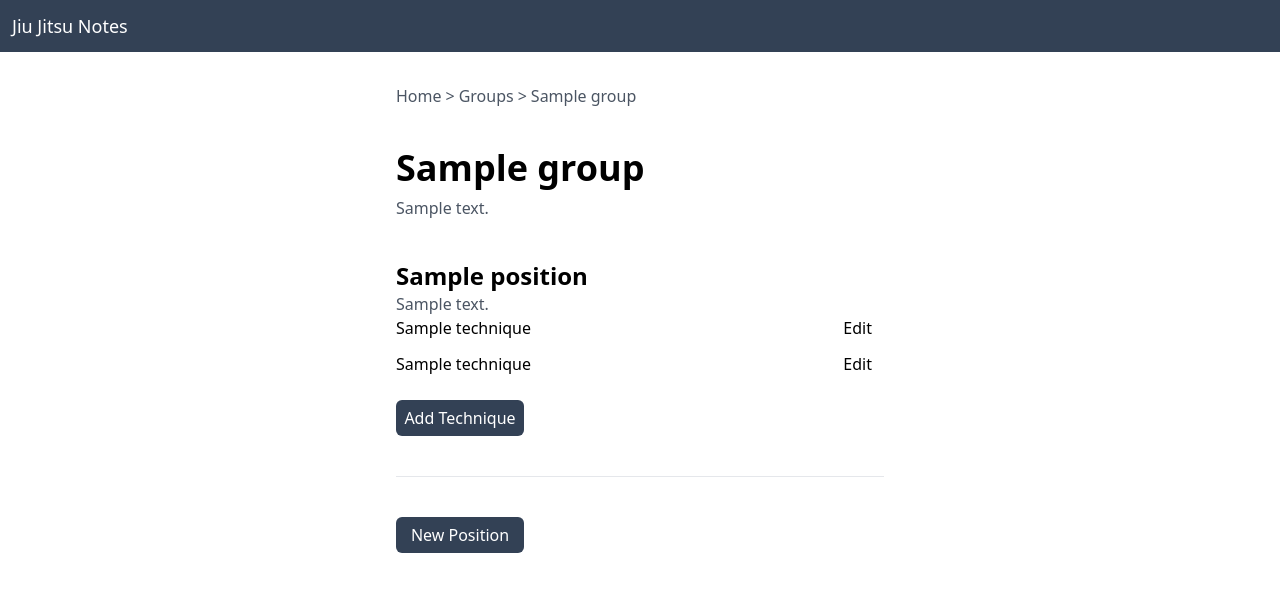
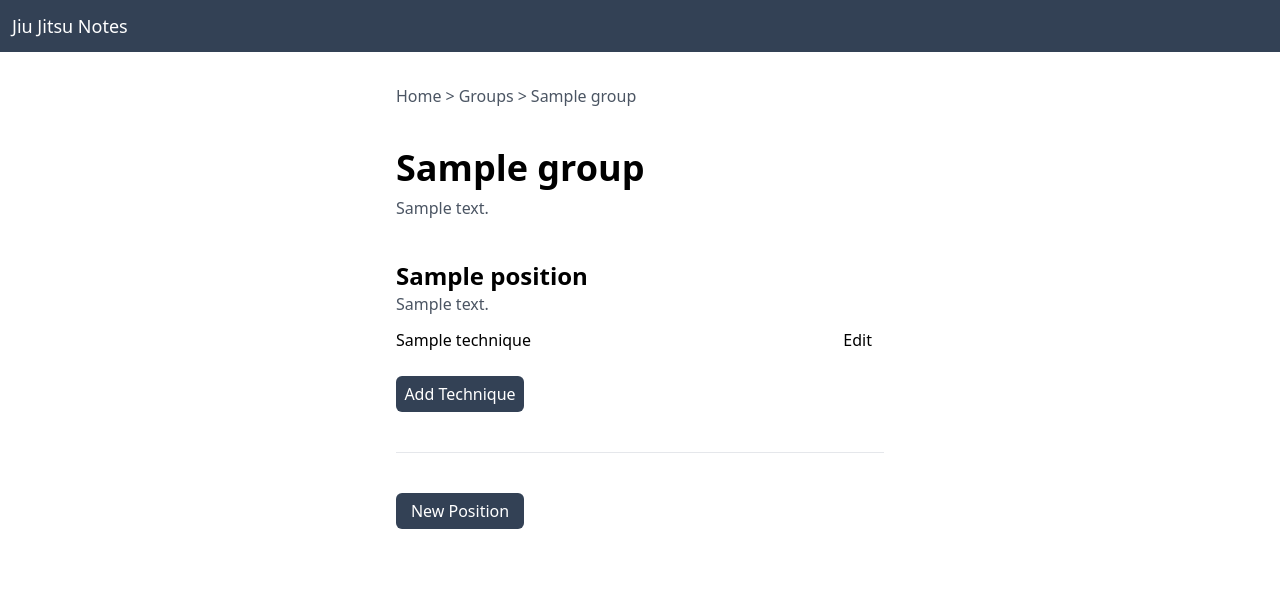
Before and after one commit to matt-plank/jiu-jitsu-notes-2, a FastAPI app: template templates/pages/group.html in a window 1280 px wide. Shown: the top 592 px of the page. Run offline with FastAPI, Linux system fonts and the light colour scheme; the template is opened without the code that fills it: most values are stand-ins (such as "Sample title", 1, 10 or a date in 2020); style sheets or scripts are compiled from the project's sources; some libraries are stand-ins or nearby versions.

Commit message:
Fixed formatting for position static

```diff
--- a/templates/components/position/editable.html
+++ b/templates/components/position/editable.html
@@ -2,8 +2,9 @@
   hx-put="/positions/{{ position.id }}"
   hx-swap="outerHTML"
   hx-trigger="submit"
-  class="flex flex-col gap-3 overflow-x-auto m-0"
+  class="flex flex-col gap-10"
 >
+  <div class="flex flex-col gap-3">
     <input
       type="text"
       name="name"
@@ -24,4 +25,6 @@
     >
       Save
     </button>
+  </div>
+  <hr>
 </form>
--- a/templates/components/position/static.html
+++ b/templates/components/position/static.html
@@ -1,14 +1,29 @@
 <div
+  class="flex flex-col gap-10"
   hx-get="/positions/{{ position.id }}/editable"
   hx-swap="outerHTML"
   hx-trgger="click"
 >
-  <h2 class="text-2xl font-semibold">{{ position.name }}</h2>
-  <p class="text-gray-600">{{ position.description }}</p>
+  <div class="flex flex-col gap-3">
+    <div>
+      <h2 class="text-2xl font-semibold">{{ position.name }}</h2>
+      <p class="text-gray-600">{{ position.description }}</p>
+    </div>
 
-  <div class="flex flex-col gap-3">
-    {% for technique in position.techniques %}
-      {% include 'components/technique/static.html' %}
-    {% endfor %}
+    <div class="flex flex-col gap-1 technique-list">
+      {% for technique in position.techniques_from %}
+        {% include 'components/technique/static.html' %}
+      {% endfor %}
+    </div>
+
+    <button
+      hx-post="/techniques/editable?fromPositionId={{ position.id }}"
+      hx-swap="beforeend"
+      hx-target="closest .technique-list"
+      class="bg-slate-700 text-white px-2 py-1.5 rounded-md w-32 mt-3"
+      >
+      Add Technique
+    </button>
   </div>
+  <hr>
 </div>
--- a/templates/pages/group.html
+++ b/templates/pages/group.html
@@ -23,24 +23,7 @@
         </div>
 
         {% for position in group.positions %}
-        <div class="flex flex-col gap-3">
           {% include 'components/position/static.html' %}
-
-          <div class="flex flex-col gap-1">
-            {% for technique in position.techniques_from %}
-            {% include 'components/technique/static.html' %}
-            {% endfor %}
-          </div>
-
-          <button
-            hx-post="/techniques/editable?fromPositionId={{ position.id }}"
-            hx-swap="beforebegin"
-            class="bg-slate-700 text-white px-2 py-1.5 rounded-md w-32 mt-3"
-            >
-            Add Technique
-          </button>
-        </div>
-        <hr>
         {% endfor %}
 
         <button
@@ -52,7 +35,5 @@
         </button>
       </div>
     </div>
-
-
   </body>
 </html>
```
Lines whose indentation alone changed are shown as unchanged.
